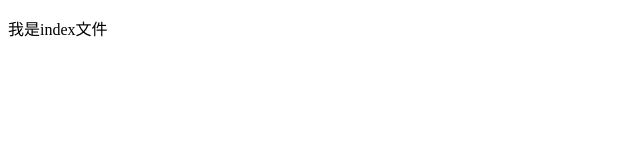
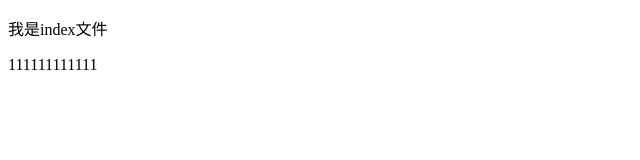
Before and after one commit to itfengd/git-demo, a plain HTML site: page index.html in a window 1280 px wide. Shown: the whole page, without its empty margins (0-640 px from the left). Drawn offline with Linux system fonts and the light colour scheme.

Commit message:
A程序员第二次提交

```diff
--- a/index.html
+++ b/index.html
@@ -10,6 +10,7 @@
 
 <body>
     <p>我是index文件</p>
+    <p>111111111111</p>
 </body>
 
 </html>
```
